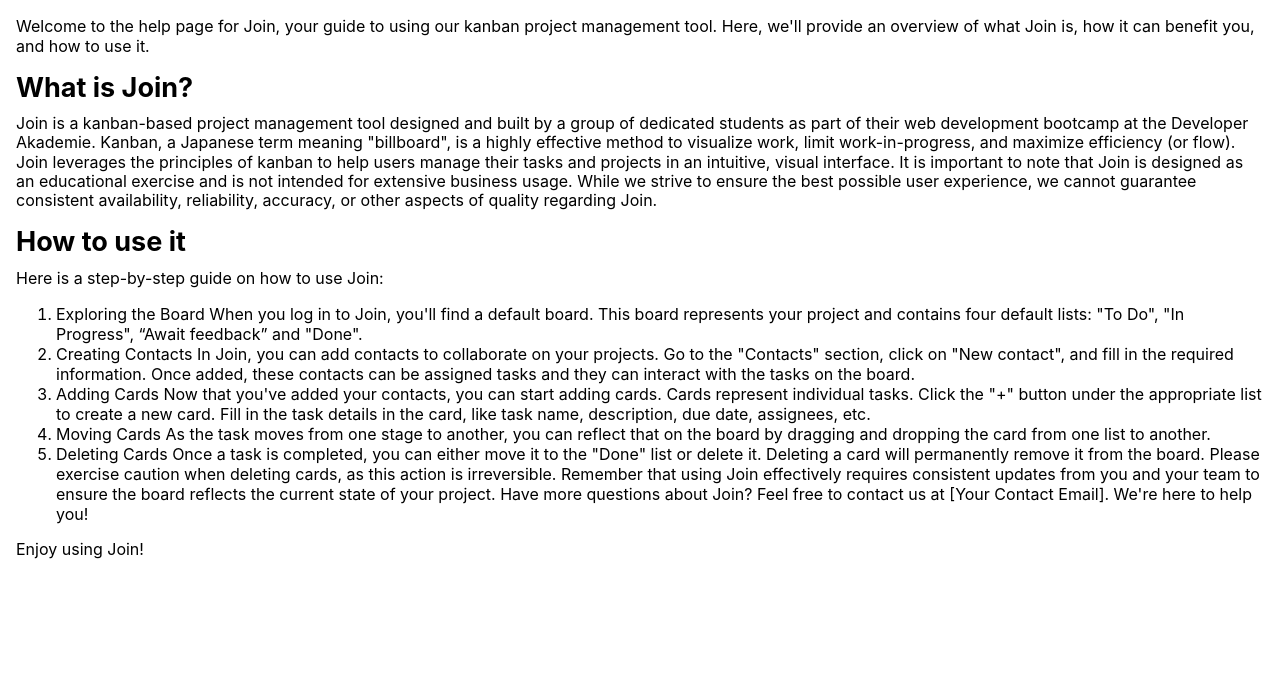
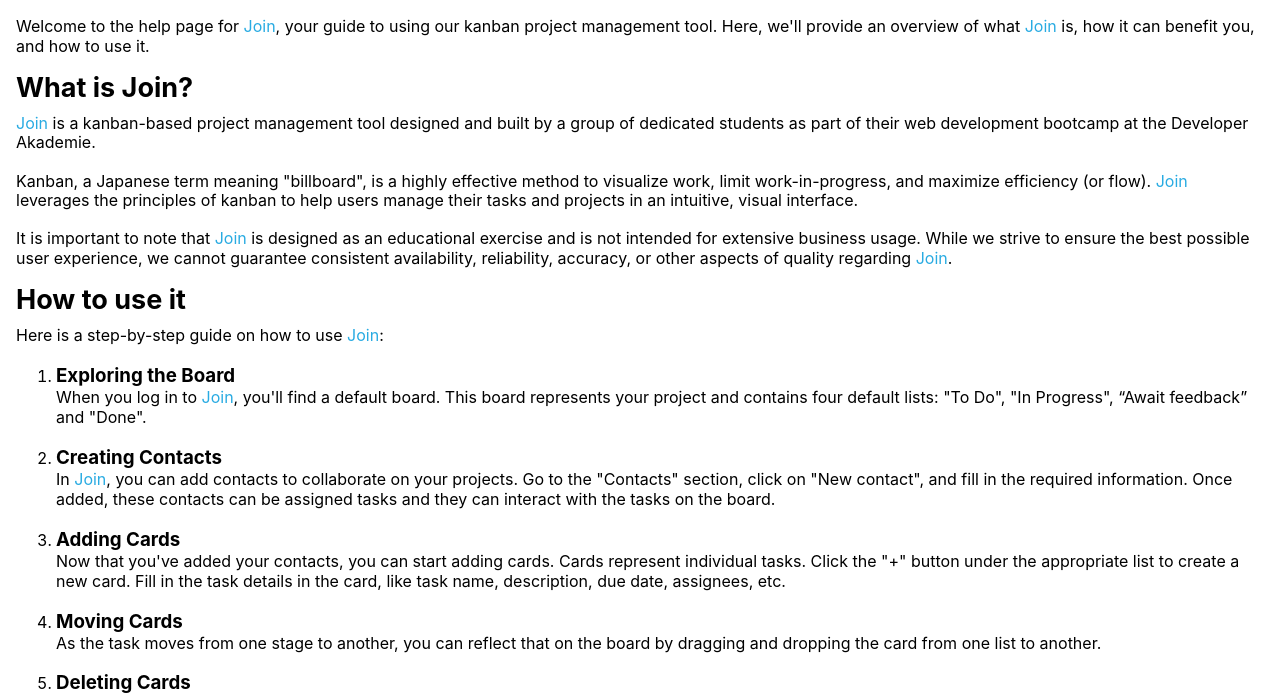
Before and after one commit to alexh7799/join_group_project, a website: page help.html in a window 1280 px wide. Shown: the part 109-804 px from the top of the page. Drawn offline with Linux system fonts and the light colour scheme.

Commit message:
edit help.html and legalnotice.html

```diff
--- a/help.html
+++ b/help.html
@@ -19,35 +19,35 @@
             </div>
         </div>
         <div class="content-legal-policy">
-            <p>Welcome to the help page for Join, your guide to using our kanban project management tool. Here, we'll
-                provide an overview of what Join is, how it can benefit you, and how to use it.</p>
+            <p>Welcome to the help page for <span class="highlighting">Join</span>, your guide to using our kanban project management tool. Here, we'll
+                provide an overview of what <span class="highlighting">Join</span> is, how it can benefit you, and how to use it.</p>
             <h2>What is Join?</h2>
-            <p>Join is a kanban-based project management tool designed and built by a group of dedicated students as
-                part of their web development bootcamp at the Developer Akademie. Kanban, a Japanese term meaning
+            <p><span class="highlighting">Join</span> is a kanban-based project management tool designed and built by a group of dedicated students as
+                part of their web development bootcamp at the Developer Akademie.<br><br> Kanban, a Japanese term meaning
                 "billboard", is a highly effective method to visualize work, limit work-in-progress, and maximize
-                efficiency (or flow). Join leverages the principles of kanban to help users manage their tasks and
-                projects in an intuitive, visual interface. It is important to note that Join is designed as an
+                efficiency (or flow). <span class="highlighting">Join</span> leverages the principles of kanban to help users manage their tasks and
+                projects in an intuitive, visual interface.<br><br> It is important to note that <span class="highlighting">Join</span> is designed as an
                 educational exercise and is not intended for extensive business usage. While we strive to ensure the
                 best possible user experience, we cannot guarantee consistent availability, reliability, accuracy, or
-                other aspects of quality regarding Join.</p>
+                other aspects of quality regarding <span class="highlighting">Join</span>.</p>
             <h2>How to use it</h2>
-            <p>Here is a step-by-step guide on how to use Join:</p>
+            <p>Here is a step-by-step guide on how to use <span class="highlighting">Join</span>:</p>
             <ol>
-                <li>Exploring the Board When you log in to Join, you'll find a default board. This board represents your
+                <li><h3>Exploring the Board</h3> When you log in to <span class="highlighting">Join</span>, you'll find a default board. This board represents your
                     project and contains four default lists: "To Do", "In Progress", “Await feedback” and "Done".</li>
-                <li>Creating Contacts In Join, you can add contacts to collaborate on your projects. Go to the
+                <li><h3>Creating Contacts</h3> In <span class="highlighting">Join</span>, you can add contacts to collaborate on your projects. Go to the
                     "Contacts" section, click on "New contact", and fill in the required information. Once added, these
                     contacts can be assigned tasks and they can interact with the tasks on the board.</li>
-                <li>Adding Cards Now that you've added your contacts, you can start adding cards. Cards represent
+                <li><h3>Adding Cards</h3> Now that you've added your contacts, you can start adding cards. Cards represent
                     individual tasks. Click the "+" button under the appropriate list to create a new card. Fill in the
                     task details in the card, like task name, description, due date, assignees, etc.</li>
-                <li>Moving Cards As the task moves from one stage to another, you can reflect that on the board by
+                <li><h3>Moving Cards</h3> As the task moves from one stage to another, you can reflect that on the board by
                     dragging and dropping the card from one list to another.</li>
-                <li>Deleting Cards Once a task is completed, you can either move it to the "Done" list or delete it.
+                <li><h3>Deleting Cards</h3> Once a task is completed, you can either move it to the "Done" list or delete it.
                     Deleting a card will permanently remove it from the board. Please exercise caution when deleting
-                    cards, as this action is irreversible. Remember that using Join effectively requires consistent
-                    updates from you and your team to ensure the board reflects the current state of your project. Have
-                    more questions about Join? Feel free to contact us at [Your Contact Email]. We're here to help you!
+                    cards, as this action is irreversible.<br><br> Remember that using <span class="highlighting">Join</span> effectively requires consistent
+                    updates from you and your team to ensure the board reflects the current state of your project.<br><br> Have
+                    more questions about <span class="highlighting">Join</span>? Feel free to contact us at [Your Contact Email]. We're here to help you!
                 </li>
             </ol>
             <p>Enjoy using Join!</p>
--- a/styles/legalnotice.css
+++ b/styles/legalnotice.css
@@ -55,7 +55,7 @@
     margin-top: 0px;
 }
 
-span {
+.highlighting {
     color: var(--blue);
     margin-top: 0;
     font-size: 16px;
```
Also changed, not shown: legalnotice.html (+13 -13 lines).
